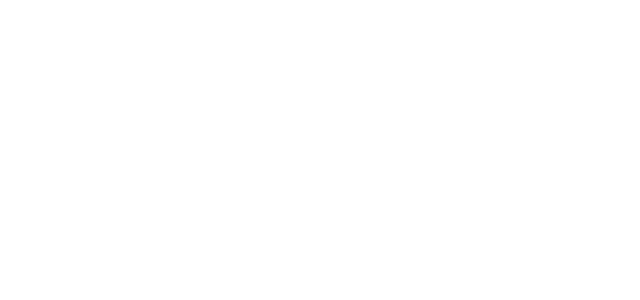
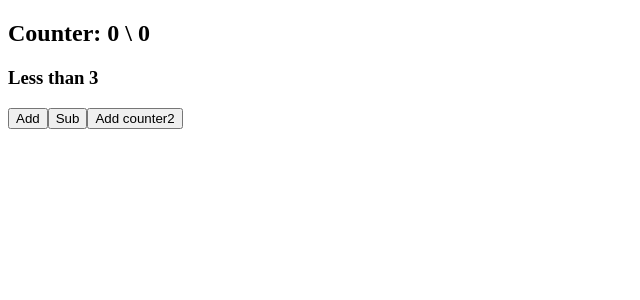
Before and after one commit to vpravo/vue-apps, a Vue app: page /optimization-computed in a window 1280 px wide. Shown: the top 300 px of the page, without its empty margins (0-640 px from the left). Built offline with nearby package versions, Linux system fonts and the light colour scheme.

Commit message:
optimization-computed

```diff
--- a/src/components/app-contents/contents.js
+++ b/src/components/app-contents/contents.js
@@ -38,5 +38,9 @@
   {
     name: "Работа со списками",
     path: "handle-lists"
+  },
+  {
+    name: "Оптимизация свойства computed",
+    path: "optimization-computed"
   }
 ]
--- /dev/null
+++ b/src/components/optimazation-computed/index.js
@@ -0,0 +1,2 @@
+import OptimizationComputed from "./optimization-computed.vue"
+export default OptimizationComputed
--- /dev/null
+++ b/src/components/optimazation-computed/optimization-computed.vue
@@ -0,0 +1,39 @@
+<template>
+  <div>
+    <h2>Counter: {{ counter }} \ {{ counter2 }}</h2>
+    <h3>{{ result() }}</h3>
+    <button @click="add">Add</button>
+    <button @click="sub">Sub</button>
+    <button @click="counter2++">Add counter2</button>
+  </div>
+</template>
+<script>
+export default {
+  name: "OptimizationComputed",
+  data() {
+    return {
+      counter: 0,
+      counter2: 0,
+      condition: ""
+    }
+  },
+  methods: {
+    add() {
+      this.counter++
+      //this.condition = this.counter > 3 ? 'More than 3' : 'Less than 3'
+      this.result()
+    },
+    sub() {
+      this.counter--
+      //this.condition = this.counter > 3 ? 'More than 3' : 'Less than 3'
+      this.result()
+    },
+    result() {
+      console.log("result called")
+      return (this.condition = this.counter > 3 ? "More than 3" : "Less than 3")
+    },
+    computed: {}
+  }
+}
+</script>
+<style lang="sass" scoped></style>
--- a/src/router/index.js
+++ b/src/router/index.js
@@ -11,6 +11,7 @@
 import HandleInlineStyle from "../components/handle-inline-style"
 import HandleVisible from "../components/handle-visible"
 import HandleLists from "../components/handle-lists"
+import OptimazationComputed from "../components/optimazation-computed"
 
 Vue.use(VueRouter)
 
@@ -68,6 +69,11 @@
     path: "/handle-lists",
     name: "handle-lists",
     component: HandleLists
+  },
+  {
+    path: "/optimization-computed",
+    name: "optimization-computed",
+    component: OptimazationComputed
   }
 ]
 
```
